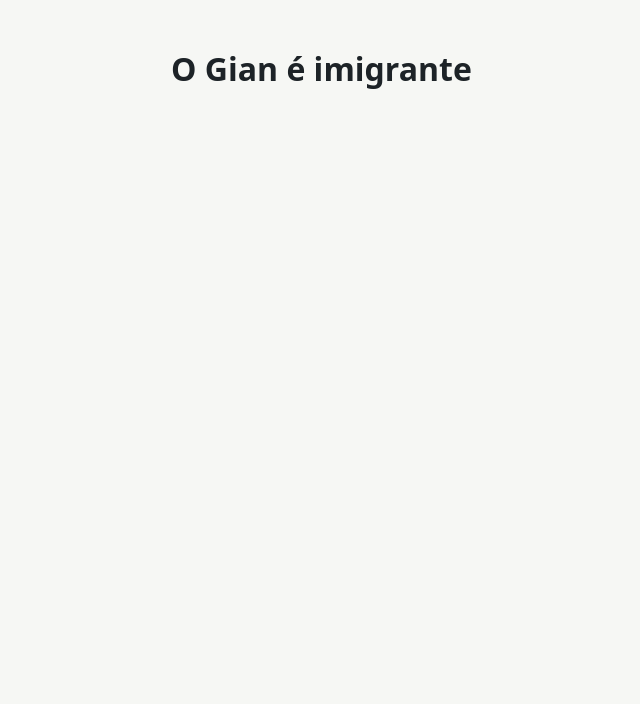
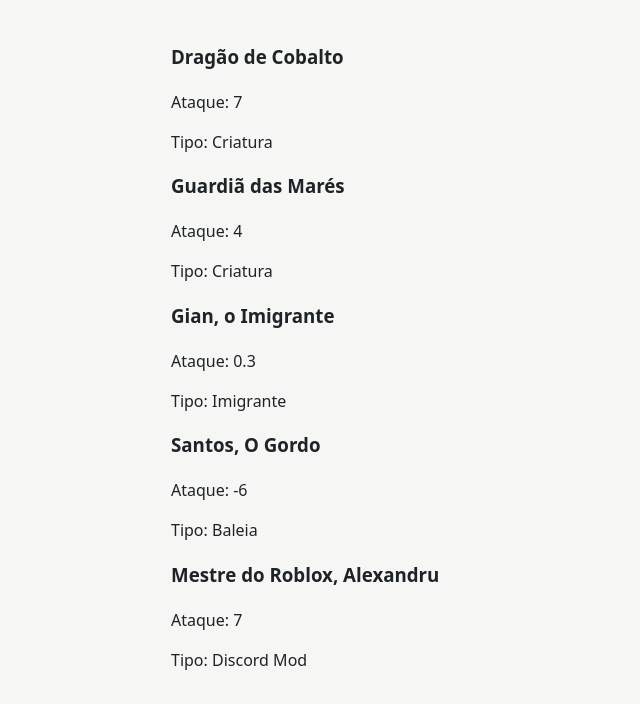
Before and after one commit to David-TON618/Repo_Ficha2David-Gregorio, a React (Vite) app in the folder client/: page / in a window 1280 px wide. Shown: the top 704 px of the page, without its empty margins (149-789 px from the left). Built offline with nearby package versions, Linux system fonts and the light colour scheme.

Commit message:
feat card.jsx

```diff
--- a/client/src/App.jsx
+++ b/client/src/App.jsx
@@ -1,27 +1,27 @@
-// PONTO DE PARTIDA DA AULA 4
-//
-// É exatamente onde o professor acabou o live coding do Bloco 1:
-// uma app React criada com o Vite, já sem o código de exemplo.
-//
-// Para pôr a correr (dentro da pasta client/ do teu repo):
-//     npm install
-//     npm run dev
-// e abrir http://localhost:5173
-//
-// Tarefa 1: substitui este array vazio pelo array cards do teu server
-// (o que fizeste na aula 2).
-const cards = [{ name: "Dragão de Cobalto", type: "Criatura", attack: 7, defense: 5 },
+import Card from './Card'
+
+const cards = [
+  { name: "Dragão de Cobalto", type: "Criatura", attack: 7, defense: 5 },
   { name: "Guardiã das Marés", type: "Criatura", attack: 4, defense: 8 },
   { name: "Gian, o Imigrante", type: "Imigrante", attack: 0.3, defense: 0 },
   { name: "Santos, O Gordo", type: "Baleia", attack: -6, defense: 100 },
-  { name: "Mestre do Roblox, Alexandru", type: "Discord Mod", attack: 7, defense: -67 },];
+  { name: "Mestre do Roblox, Alexandru", type: "Discord Mod", attack: 7, defense: -67 },
+]
 
 function App() {
   return (
-    <main>
-      <h1>O Gian é imigrante</h1>
-    </main>
-  );
+    <div>
+
+      {cards.map(card => (
+        <Card
+          key={card.name}
+          name={card.name}
+          attack={card.attack}
+          type={card.type}
+        />
+      ))}
+    </div>
+  )
 }
 
-export default App;
+export default App
--- /dev/null
+++ b/client/src/Card.jsx
@@ -0,0 +1,11 @@
+function Card({ name, attack, type }) {
+  return (
+    <div className="card">
+      <h3>{name}</h3>
+      <p>Ataque: {attack}</p>
+      <p>Tipo: {type}</p>
+    </div>
+  )
+}
+
+export default Card
```
